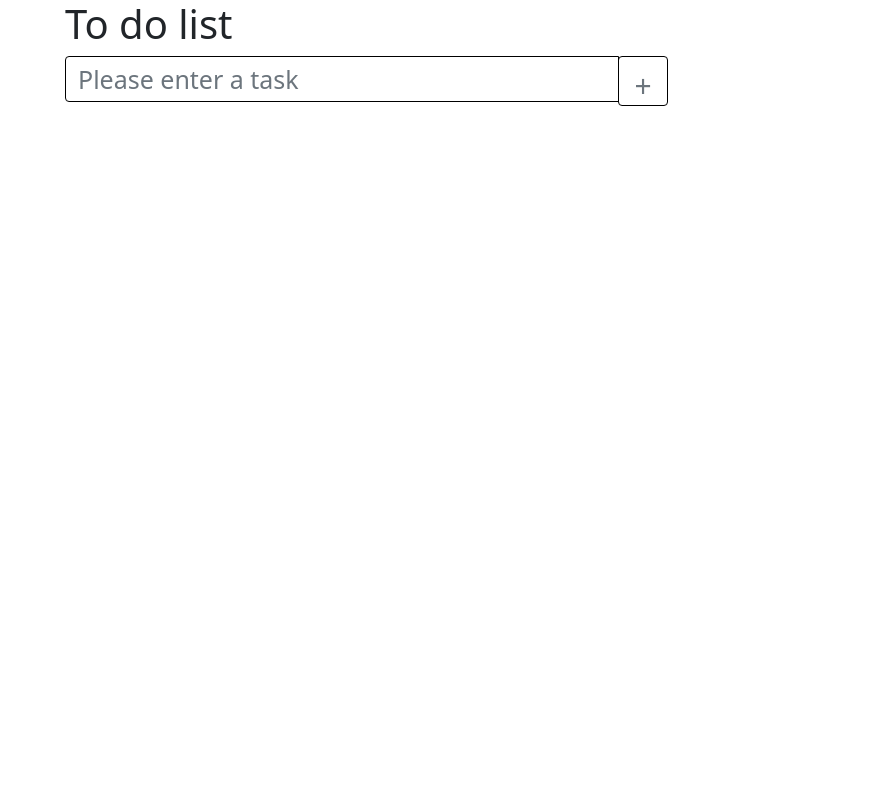
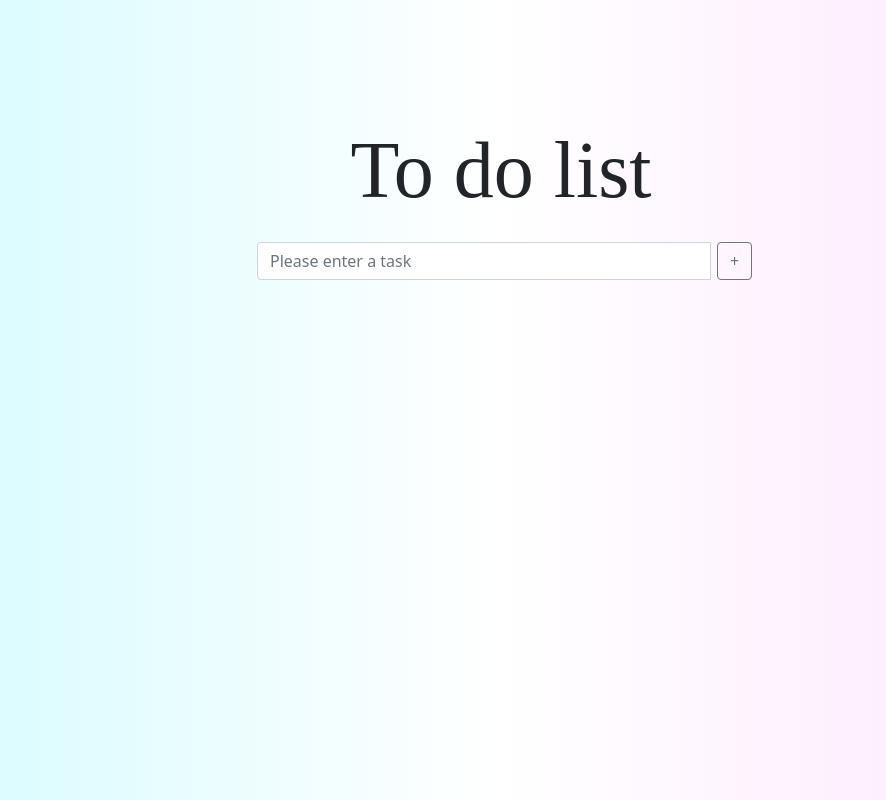
Before and after one commit to Ramnec/ToDoList, a plain HTML site: page index.html in a window 1280 px wide. Shown: the whole page, without its empty margins (139-1025 px from the left). Drawn offline with nearby package versions, Linux system fonts and the light colour scheme; a web font is replaced by a local one.

Commit message:
Update style.css

```diff
--- a/style.css
+++ b/style.css
@@ -1,37 +1,39 @@
 
 
 html, body {
-    width: 70%;
+    width: 100%;
     margin: auto;
     font-family: Arial, Helvetica, sans-serif;
 
+    background: rgb(0,230,255) no-repeat center center fixed;;
+    background: linear-gradient(90deg, rgba(0,230,255,0.17549026446516103) 0%, rgba(255,255,255,0.15868354177608546) 50%, rgba(237,0,255,0.10546225326067926) 100%) no-repeat center center fixed;;
+  -webkit-background-size: cover;
+  -moz-background-size: cover;
+  -o-background-size: cover;
+  background-size: cover;
 }
 
-.container {
-    width: 360;
+.full-section{
+    margin-left: auto;
+    margin-right: auto;
+    padding-left: 30%;
+    padding-right: 30%;
 }
 
-#inputField {
-    width: 300px;
-    height: 46px;
-    border: 1px solid black;
-    outline: none;
-    font-size: 25px;
-    vertical-align: middle;
-
+.first-title{
+    font-family: 'Shizuru';
+    word-spacing: -55%;
+    font-size: 5rem;
+    margin-top: 25%;
+    margin-bottom: 5%;
+    display: flex;
+    flex-direction: column;
+    justify-content: center;
+    text-align: center;
 }
 
-#addToDo {
-    height: 50px;
-    width: 50px;
-    border: 1px solid black;
-    vertical-align: middle;
-    font-size: 30px;
-}
-
-.to-dos{
-  margin: 25px;
-
+.btn{
+    margin-left: 20%;
 }
 
 .paragraph-styling{
@@ -40,7 +42,6 @@ html, body {
     font-size: 20px;
 }
 
-
-.whole-form {
-    background-color: violet;
+.to-dos{
+    margin-top: 2%;
 }
```
